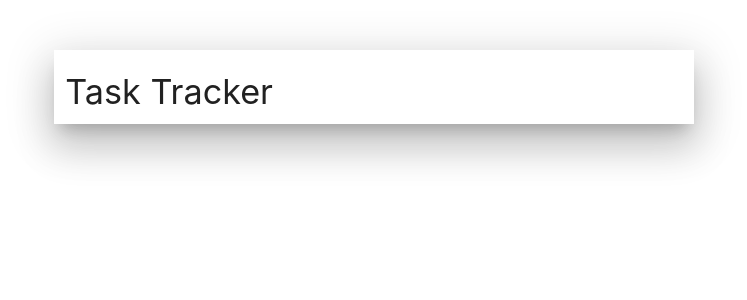
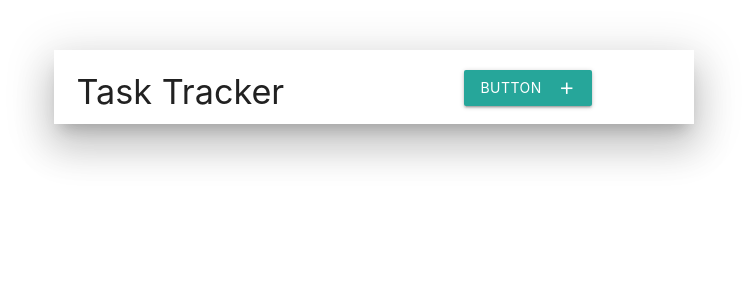
Before and after one commit to DonMuscles97/react-app, a React (Create React App) app: page / in a window 1280 px wide. Shown: the top 300 px of the page, without its empty margins (266-1013 px from the left). Built offline with nearby package versions, Linux system fonts and the light colour scheme.

Commit message:
created a button component

```diff
--- a/src/App.js
+++ b/src/App.js
@@ -2,6 +2,7 @@ import logo from './logo.svg';
 import './App.css';
 import Header from './components/Header'
 import 'materialize-css/dist/css/materialize.min.css'
+
 // import "materialize-css/dist/js/materialize.min.js";
 
 
@@ -11,6 +12,7 @@ function App() {
     <div className="App  row">
      <div className="col m6 z-depth-5 offset-m3" >
      <Header/>
+
      </div>
     </div>
   );
--- /dev/null
+++ b/src/components/Button.js
@@ -0,0 +1,20 @@
+import Header from "./Header";
+import PropTypes from 'prop-types';
+
+const Button = ({color, text, icon, url, target}) => {
+    return (
+           <div >
+        <a  href={url} target={target} className={`waves-effect waves-light btn  floating ${color}`} id="plus">{text}<i className="material-icons right" >{icon}</i></a>
+        </div>
+    )
+}
+
+Button.defautProps = {
+
+}
+
+Button.propTypes = {
+    text: PropTypes.string.isRequired
+}
+
+export default Button
--- a/src/components/Header.js
+++ b/src/components/Header.js
@@ -1,11 +1,17 @@
 import PropTypes from 'prop-types';
 import M from 'materialize-css';
+import  Button from './Button';
 
 const Header = (props) => {
 
     return (
       <div>
-        <h4 className="left-align">{props.title}</h4>
+        <div className="col m6">
+            <h4 className="left-align">{props.title}</h4>
+        </div>
+        <div className="col m6">
+          <Button text="button" icon="add" color="" url="#"/>
+        </div>
       </div>
     )
 }
@@ -15,7 +21,7 @@ Header.defaultProps = {
 }
 
 Header.propTypes = {
-    title: PropTypes.string,
+    title: PropTypes.string.isRequired,
     name: PropTypes.string
 }
 export default Header
--- a/src/index.css
+++ b/src/index.css
@@ -14,4 +14,9 @@ code {
 
 .App{
   margin-top: 50px;
+
 }
+ /* styles for the button component */
+#plus {
+  margin-top: 20px;
+}
```
